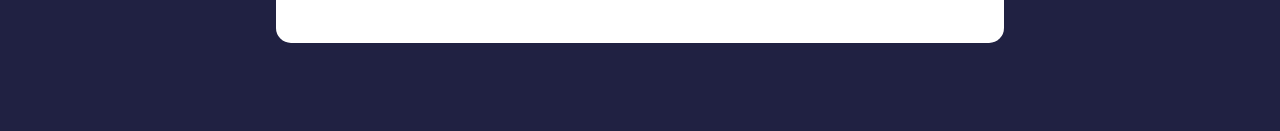
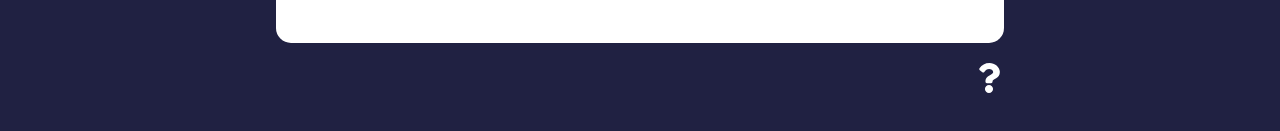
Before and after one commit to MuhammadHamzaAmir/feedback-app, a React (Create React App) app: page /about in a window 1280 px wide. Shown: the part 237-368 px from the top of the page. Built offline with nearby package versions, Linux system fonts and the light colour scheme; the HTML template or start-up script is replaced by a standard one.

Commit message:
Link routing added

```diff
--- a/src/App.js
+++ b/src/App.js
@@ -7,6 +7,7 @@
 import {v4 as uuidv4} from 'uuid';
 import AboutPage from "./pages/AboutPage";
 import {BrowserRouter as Router, Route, Routes} from "react-router-dom";
+import AboutIconLink from "./components/AboutIconLink";
 
 
 function App() {
@@ -46,6 +47,7 @@
           ></Route>
           <Route path="/about" element={<AboutPage />} />
         </Routes>
+        <AboutIconLink />
         </div>
       </Router>
     );
--- /dev/null
+++ b/src/components/AboutIconLink.jsx
@@ -0,0 +1,17 @@
+import {FaQuestion} from "react-icons/fa"
+import {Link} from "react-router-dom"
+
+function AboutIconLink() {
+  return (
+    <div className="about-link">
+        <Link to={{
+            pathname: "/about",
+
+        }}>
+            <FaQuestion size={30} />
+        </Link>
+    </div>
+  )
+}
+
+export default AboutIconLink
--- a/src/pages/AboutPage.jsx
+++ b/src/pages/AboutPage.jsx
@@ -1,4 +1,5 @@
 import Card from "../components/shared/Card"
+import { Link } from "react-router-dom";
 
 function AboutPage() {
 
@@ -10,7 +11,7 @@
 
         <p>Version 1.0</p>
 
-        <a href="/">Back to home</a>
+        <Link to="/">Back to home</Link>
       </div>
     </Card>
   );
```
